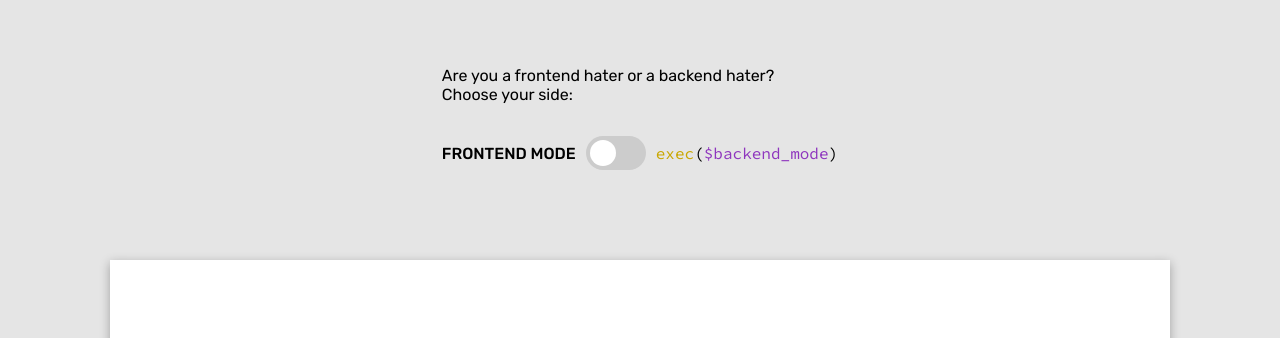
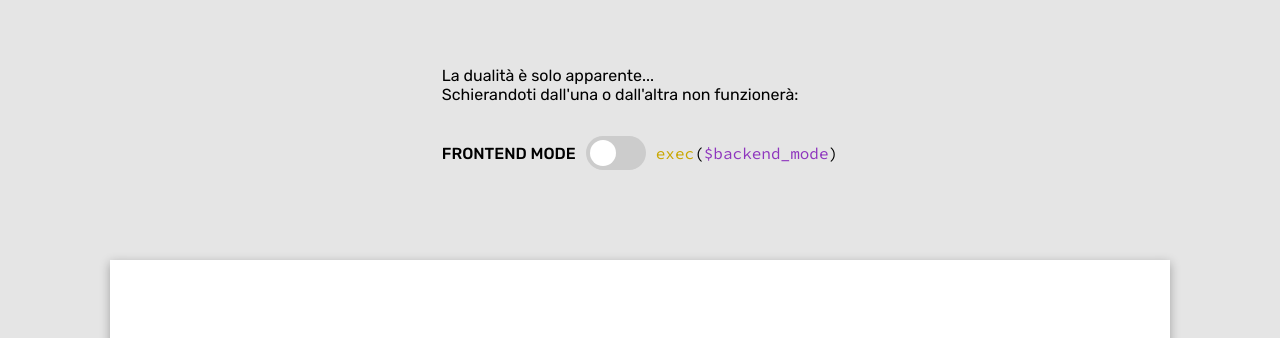
Before and after one commit to melasistema/melasistema, a plain HTML site: page index.html in a window 1280 px wide. Shown: the top 338 px of the page. Drawn offline with nearby package versions, Linux system fonts and the light colour scheme.

Commit message:
ITA toggle description.

```diff
--- a/index.html
+++ b/index.html
@@ -62,7 +62,7 @@ Durante il mio percorso, ho affinato le mie competenze e acquisito una profonda
         <main role="main">
 
             <div class="chooser-wrapper">
-                <p class="description">Are you a frontend hater or a backend hater?<br> Choose your side:</p>
+                <p class="description">La dualità è solo apparente...<br> Schierandoti dall'una o dall'altra non funzionerà:</p>
 
                 <div class="switch-wrapper mt-2em">
 
```
